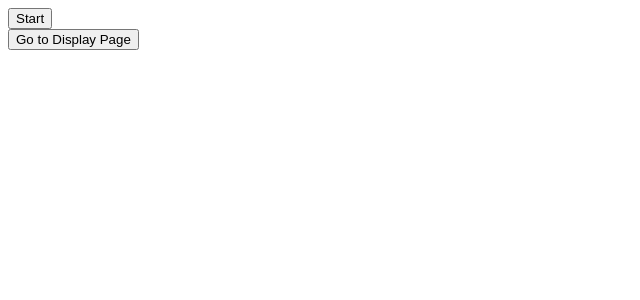
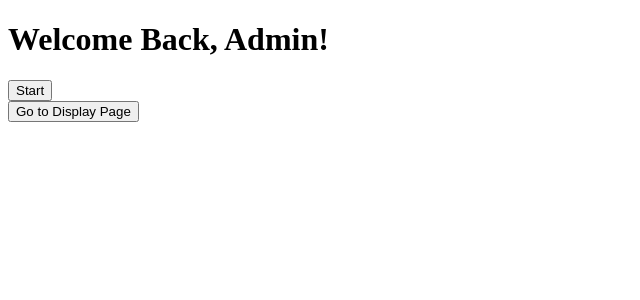
Before and after one commit to johancosta999/Bank-Display-Screen, a React (Vite) app in the folder bank-system/: page / in a window 1280 px wide. Shown: the top 300 px of the page, without its empty margins (0-640 px from the left). Built offline with nearby package versions, Linux system fonts and the light colour scheme.

Commit message:
added more html elements

```diff
--- a/bank-system/src/pages/AdminPanel.jsx
+++ b/bank-system/src/pages/AdminPanel.jsx
@@ -12,10 +12,23 @@ function AdminPanel({ count, setCount, task, setTask }) {
 
     const taskHandler = () => {
       setTask(true)
+
     }
 
   return (
     <div>
+
+      {
+        count > 0? (
+          <div><h1>The task is {count - 1}</h1></div>
+        ) :
+
+        (
+          <div><h1>Welcome Back, Admin!</h1></div>
+        )
+
+      }
+
     {task ?
     (
       <div>
--- a/bank-system/src/pages/DisplayScreen.jsx
+++ b/bank-system/src/pages/DisplayScreen.jsx
@@ -9,7 +9,7 @@ function DisplayScreen({count}) {
 
     return (
     <div>
-      <h1>{count}</h1>
+      <h1>{count -1}</h1>
 
       <button onClick={() => navigate("/")}>Go back to Admin Panel</button>
     </div>
```
